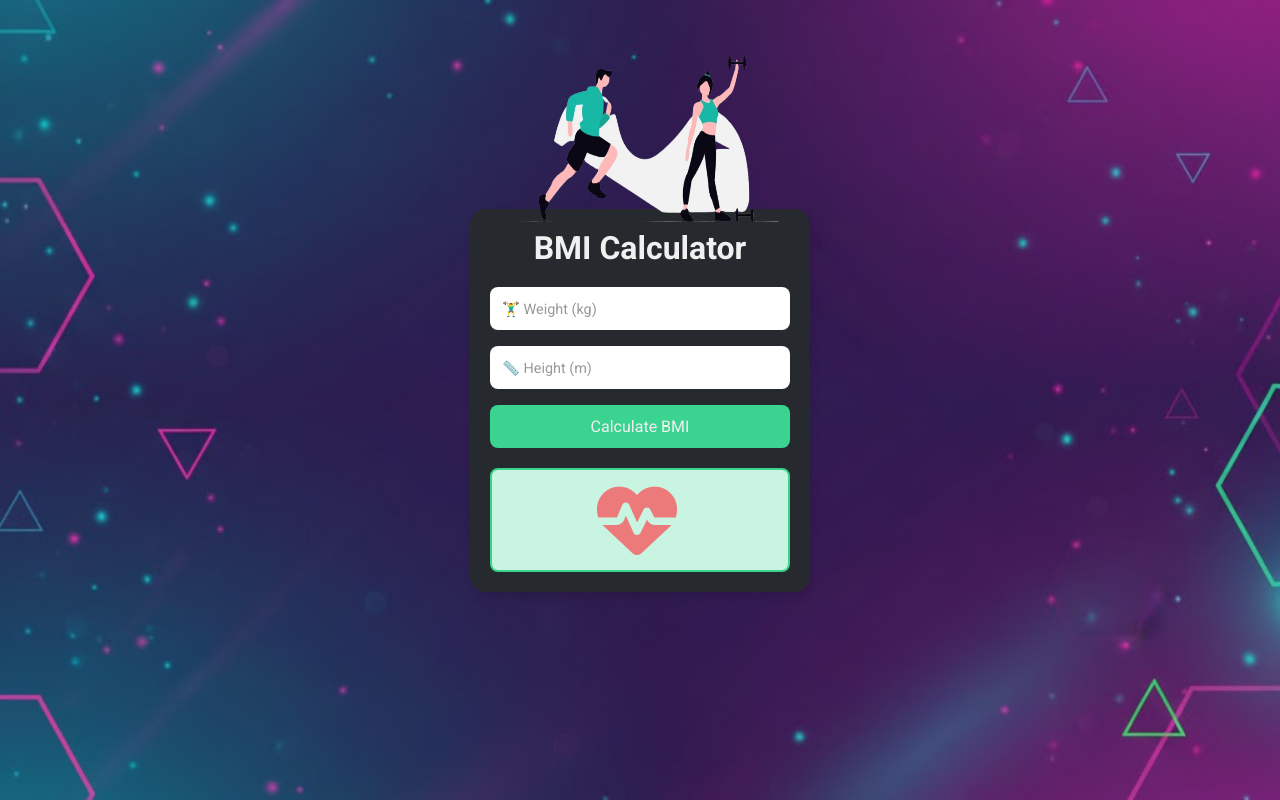
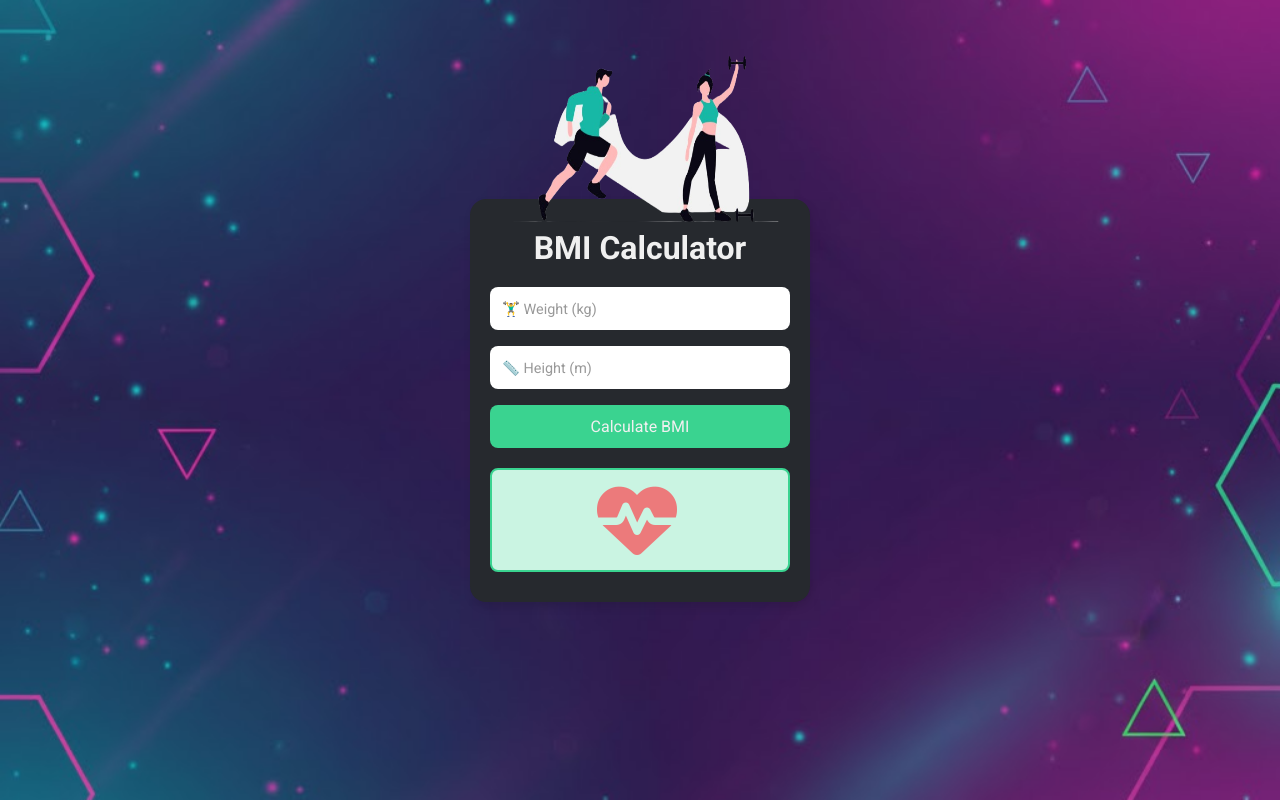
Before and after one commit to Sweetness-rose/BMI-checker-app, a plain HTML site: page index.html in a window 1280 px wide. Drawn offline with Linux system fonts and the light colour scheme.

Commit message:
BMI checker app correction

```diff
--- a/index.css
+++ b/index.css
@@ -17,7 +17,7 @@ body{
 }
 main{
     background: #26292e;
-    padding: 20px;
+    padding: 30px 20px;
     border-radius: 16px;
     box-shadow: 2px 5px 10px #0000001a;
     width: 340px;
```
